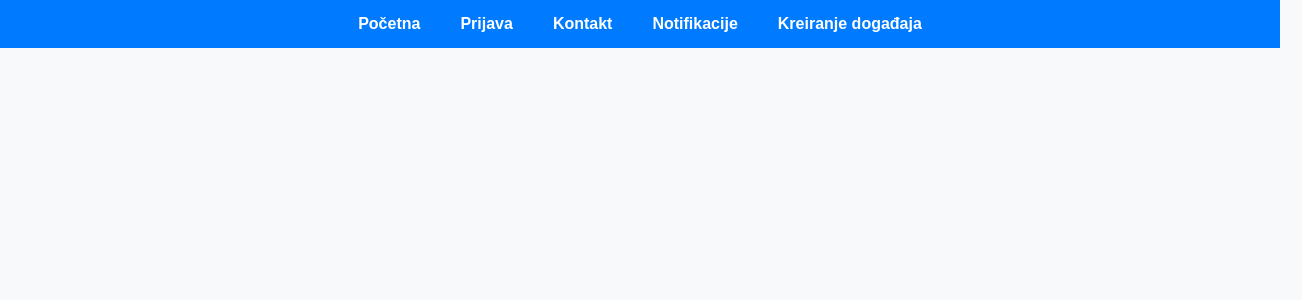
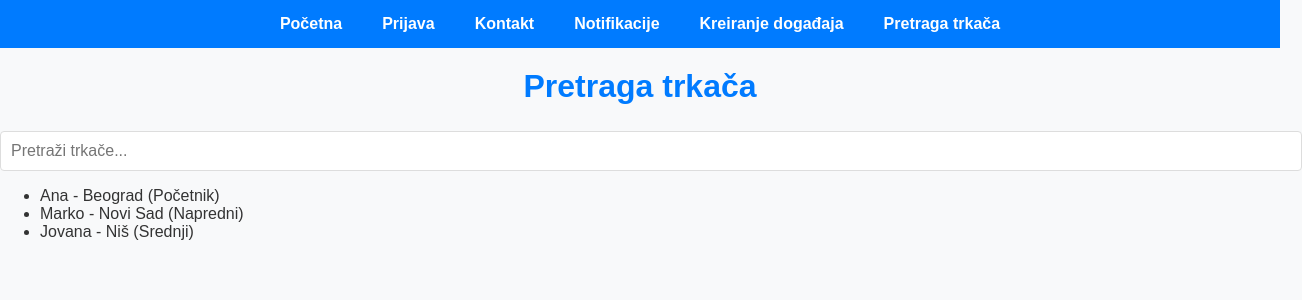
Before and after one commit to elab-development/internet-tehnologije-2024-projekat-partnertrcanje_20210075_20210373, a React (Create React App) app: page /runner-search in a window 1280 px wide. Shown: the top 300 px of the page, 1302 px wide, since content can reach past the window. Built offline with nearby package versions, Linux system fonts and the light colour scheme.

Commit message:
Dodata pretraga trkaca

```diff
--- a/src/App.js
+++ b/src/App.js
@@ -5,6 +5,7 @@ import Home from './pages/Home';
 import Contact from './pages/Contact';
 import NotificationSystem from './pages/NotificationSystem';
 import EventCreator from './pages/EventCreator';
+import RunnerSearch from './pages/RunnerSearch';
 import './App.css';
 
 const App = () => {
@@ -16,6 +17,7 @@ const App = () => {
         <Link to="/contact">Kontakt</Link>
         <Link to="/notifications">Notifikacije</Link>
         <Link to="/event-creator">Kreiranje događaja</Link>
+        <Link to="/runner-search">Pretraga trkača</Link>
       </nav>
       <Routes>
         <Route path="/" element={<Home />} />
@@ -23,6 +25,7 @@ const App = () => {
         <Route path="/contact" element={<Contact />} />
         <Route path="/notifications" element={<NotificationSystem />} />
         <Route path="/event-creator" element={<EventCreator />} />
+        <Route path="/runner-search" element={<RunnerSearch />} />
 
       </Routes>
     </Router>
--- /dev/null
+++ b/src/pages/RunnerSearch.jsx
@@ -0,0 +1,46 @@
+import React, { useState } from 'react';
+
+const runners = [
+  { name: 'Ana', city: 'Beograd', level: 'Početnik' },
+  { name: 'Marko', city: 'Novi Sad', level: 'Napredni' },
+  { name: 'Jovana', city: 'Niš', level: 'Srednji' },
+];
+
+const RunnerSearch = () => {
+  const [search, setSearch] = useState('');
+  const [filteredRunners, setFilteredRunners] = useState(runners);
+
+  const handleSearch = (e) => {
+    const query = e.target.value.toLowerCase();
+    setSearch(query);
+    setFilteredRunners(
+      runners.filter(
+        (runner) =>
+          runner.name.toLowerCase().includes(query) ||
+          runner.city.toLowerCase().includes(query) ||
+          runner.level.toLowerCase().includes(query)
+      )
+    );
+  };
+
+  return (
+    <div>
+      <h1>Pretraga trkača</h1>
+      <input
+        type="text"
+        placeholder="Pretraži trkače..."
+        value={search}
+        onChange={handleSearch}
+      />
+      <ul>
+        {filteredRunners.map((runner, index) => (
+          <li key={index}>
+            {runner.name} - {runner.city} ({runner.level})
+          </li>
+        ))}
+      </ul>
+    </div>
+  );
+};
+
+export default RunnerSearch;
```
